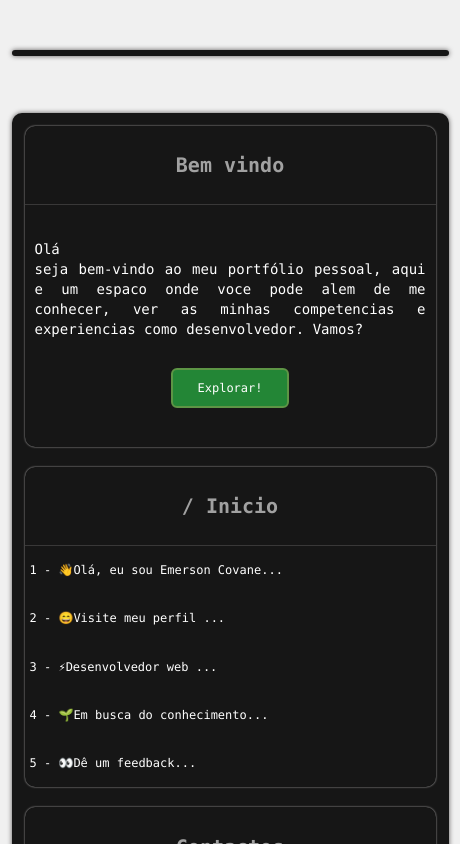
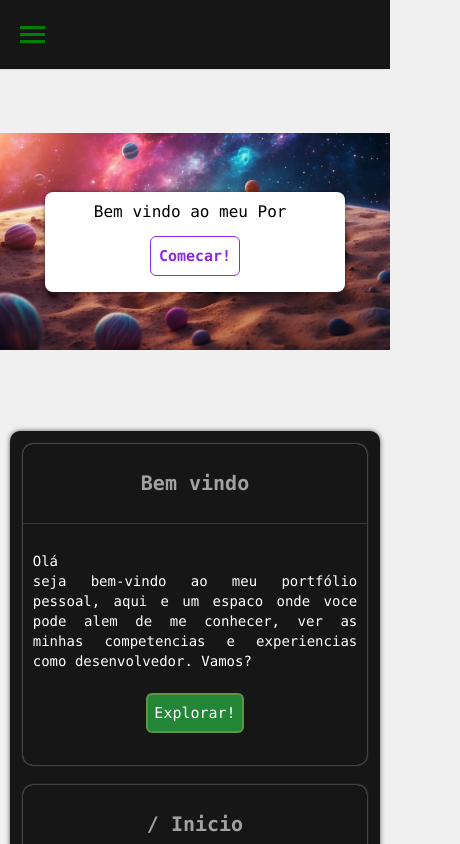
Before and after one commit to emers0n17/Portfolio_React, a React (Vite) app: page / in a window 390 px wide. Shown: the top 844 px of the page, 460 px wide, since content can reach past the window. Built offline with nearby package versions, Linux system fonts and the light colour scheme.

Commit message:
Ajuste de responsividade do menu

```diff
--- a/src/Componentes/inicio/inicio.jsx
+++ b/src/Componentes/inicio/inicio.jsx
@@ -1,22 +1,26 @@
-/* eslint-disable react/prop-types */
-import React from "react";
+import React, { useState } from "react";
 import { TypeAnimation } from "react-type-animation";
 
-
-//A importar as imanges
+// Importar imagens
 import facebook from "../../Imagens/facebook-color-svgrepo-com.svg";
 import instagram from "../../Imagens/instagram-1-svgrepo-com.svg";
 import github from "../../Imagens/github-142-svgrepo-com.svg";
 import linkedin from "../../Imagens/linkedin-svgrepo-com.svg";
-import background from '../../Imagens/background.webp'
+import background from '../../Imagens/background.webp';
 
-//A importar o css
+// Importar CSS
 import "../../Estilos/estyleInicio.css";
 
+function Menu() {
+  const [isMenuOpen, setIsMenuOpen] = useState(false);
 
-function Menu() {
+  const toggleMenu = () => {
+    setIsMenuOpen(!isMenuOpen);
+  };
+
   return (
     <div id="menu">
+      <div className={`menu-items ${isMenuOpen ? "open" : ""}`}>
         <li>
           <a href="#menu">Inicio</a>
         </li>
@@ -36,6 +40,12 @@ function Menu() {
           <a href="#contacto_fundo">Contacto</a>
         </li>
       </div>
+      <div className="hamburger" onClick={toggleMenu}>
+        <div className="bar"></div>
+        <div className="bar"></div>
+        <div className="bar"></div>
+      </div>
+    </div>
   );
 }
 
@@ -45,15 +55,14 @@ function Banner() {
       <img src={background} alt="" />
       <div className="bannerInicio_texto">
         <TypeAnimation sequence={["Ola!...", "Bem vindo ao meu Portfolio...", 1000]} speed={300} />
-         <button id="bannerBotao" className="btn_card1_conteudo"><a id="boatao_banner_inicio" href="#perfil">Comecar!</a></button>
+        <button id="bannerBotao" className="btn_card1_conteudo">
+          <a id="boatao_banner_inicio" href="#perfil">Comecar!</a>
+        </button>
       </div>
-
     </div>
-  )
+  );
 }
 
-
-//Componente onde irao ficar as informacoes do inicio ou card
 function InfoInicioReact1(props) {
   return (
     <div className="inforInicio">
@@ -67,10 +76,9 @@ function InfoInicioReact1(props) {
   );
 }
 
-//Conteudo do primeiro card
 function Conteudo_card1() {
   return (
-    <div  className="card1_conteudo">
+    <div className="card1_conteudo">
       <h2 className="texto_conteudo_card1">
         Olá <br />
         seja bem-vindo ao meu portfólio pessoal, aqui e um espaco onde voce pode alem de me conhecer, ver as minhas competencias e experiencias como desenvolvedor.
@@ -79,11 +87,9 @@ function Conteudo_card1() {
       </h2>
       <button className="btn_card1_conteudo"><a href="#sobreContainer">Explorar!</a></button>
     </div>
-  )
+  );
 }
 
-
-//Conteudo do segundo card
 function Conteudo_card2() {
   return (
     <div className="card2_conteudo">
@@ -95,23 +101,22 @@ function Conteudo_card2() {
         <p className="item_lista_card2">5 - 👀 <TypeAnimation sequence={["Dê um feedback...", 3000]} speed={30} /></p>
       </ol>
     </div>
-  )
+  );
 }
 
-//Conteudo do terceiro card
 function Conteudo_card3() {
   return (
     <div className="card2_conteudo">
       <ol type="1" className="lista_card3_conteudo">
-        <li><a href=""><img src={github} alt="" /> GitHub</a></li>
-        <li><a href=""><img src={instagram} alt="" /> Instagram</a></li>
-        <li><a href=""><img src={facebook} alt="" />Facebook</a></li>
-        <li><a href=""><img src={linkedin} alt="" />Linkedin</a></li>
+        <li><a href="https://github.com/emers0n17" target="_blank" rel="noopener noreferrer"><img src={github} alt="" /> GitHub</a></li>
+        <li><a href="https://www.instagram.com/emerson_cov" target="_blank" rel="noopener noreferrer"><img src={instagram} alt="" /> Instagram</a></li>
+        <li><a href="https://web.facebook.com/emerson.covane.3" target="_blank" rel="noopener noreferrer"><img src={facebook} alt="" />Facebook</a></li>
+        <li><a href="https://mz.linkedin.com/in/emerson-covane-867937275" rel="noopener noreferrer" target="_blank"><img src={linkedin} alt="" />Linkedin</a></li>
       </ol>
     </div>
-  )
+  );
 }
-//Conteudo do quarto card
+
 function Conteudo_card4() {
   return (
     <div className="card2_conteudo">
@@ -122,9 +127,8 @@ function Conteudo_card4() {
         <li></li>
       </ol>
     </div>
-  )
+  );
 }
-
 
 class Inicio extends React.Component {
   render() {
@@ -137,7 +141,7 @@ class Inicio extends React.Component {
             <InfoInicioReact1 conteudo={<Conteudo_card1 />} titulo={"Bem vindo"} />
             <InfoInicioReact1 conteudo={<Conteudo_card2 />} titulo={"/ Inicio"} />
             <InfoInicioReact1 conteudo={<Conteudo_card3 />} titulo={"Contactos"} />
-            <InfoInicioReact1 conteudo={<Conteudo_card4/>} titulo={"Noticias"}  />
+            <InfoInicioReact1 conteudo={<Conteudo_card4 />} titulo={"Noticias"} />
           </div>
         </div>
       </div>
--- a/src/Estilos/estyleInicio.css
+++ b/src/Estilos/estyleInicio.css
@@ -1,3 +1,25 @@
+* {
+  margin: 0;
+  padding: 0;
+  box-sizing: border-box;
+  user-select: none; /* Removido o !important */
+}
+
+html {
+  scroll-behavior: smooth;
+  width: 100%; /* Ajuste para garantir a responsividade */
+  height: 100%; /* Ajuste para garantir a responsividade */
+  min-width: 320px; /* Mudado de 460px para 320px, padrão mínimo para dispositivos móveis */
+}
+
+body {
+  min-height: 100vh; /* Garantir que o body ocupe pelo menos a altura da viewport */
+  background-color: white;
+  display: flex;
+  width: 100%;
+  flex-direction: column;
+}
+
 #inicio {
   width: 100%;
   height: auto;
@@ -9,11 +31,10 @@
 .bannerInicio {
   width: 80%;
   height: 500px;
-   background-color: crimson;
   border-radius: 8px;
   box-shadow: 0 0 5px rgb(93, 91, 91);
-   background-repeat: no-repeat !important;
-   background-size: 80% !important;
+  background-repeat: no-repeat; /* Removido o !important */
+  background-size: 80%; /* Removido o !important */
   background-position: center;
   display: flex;
   justify-content: center;
@@ -30,6 +51,7 @@
   border: 1px solid blueviolet;
   background-color: transparent;
   font-weight: 700;
+  transition: background-color 0.3s; /* Adicionada transição */
 }
 
 #bannerBotao #boatao_banner_inicio {
@@ -64,16 +86,15 @@
   font-size: 20px;
 }
 
- /*@byCovane: containerInicio principal*/
+/* @byCovane: containerInicio principal */
 #containerInicio {
   width: 100%;
-   height: 1200px !important;
+  height: 1200px;
   display: flex;
   flex-direction: column;
   justify-content: space-evenly;
   align-items: center;
 }
-
 
 .lista_card3_conteudo {
   background-color: white;
@@ -82,18 +103,17 @@
 
 .lista_card3_conteudo li {
   height: calc(100% / 4);
-  border: 1px solid white;
-  border: 1px solid rgba(0, 0, 0, 0.1);
+  border: 1px solid rgba(0, 0, 0, 0.1); /* Removida duplicação */
 }
 
- #lista_card4_conteudo li{
+#lista_card4_conteudo li {
   display: flex;
   justify-content: flex-start;
   align-items: center;
   padding-left: 20px;
 }
 
- .lista_card3_conteudo li a{
+.lista_card3_conteudo li a {
   display: flex;
   justify-content: flex-start;
   align-items: center;
@@ -103,13 +123,11 @@
   color: black;
 }
 
- .lista_card3_conteudo li img{
+.lista_card3_conteudo li img {
   width: 40px;
   margin-right: 20px;
   margin-left: 10px;
 }
-
-
 
 #perfil {
   width: 80vw;
@@ -136,7 +154,7 @@
   overflow: hidden;
 }
 
- /* titulo do Componente onde ficam as informacoes no inicio */
+/* Titulo do Componente onde ficam as informacoes no inicio */
 .tituto_inforInicio {
   width: 100%;
   height: 10vh;
@@ -153,14 +171,13 @@
   font-size: 20px;
 }
 
- /* conteudo do Componente onde ficam as informacoes no inicio */
+/* Conteudo do Componente onde ficam as informacoes no inicio */
 .conteudo_inforInicio {
   width: 100%;
   height: 80%;
 }
 
- /* Conteudo dos card
- Conteudo do card1 */
+/* Conteudo dos card - card1 */
 .card1_conteudo {
   width: 100%;
   height: 100%;
@@ -169,7 +186,7 @@
   flex-direction: column;
   justify-content: space-evenly;
   align-items: center;
-   user-select: none !important;
+  user-select: none; /* Removido o !important */
 }
 
 .texto_conteudo_card1 {
@@ -181,7 +198,7 @@
   font-weight: 400;
 }
 
- /* botao explorar */
+/* Botao explorar */
 .btn_card1_conteudo {
   border: 2px solid rgb(93, 149, 69);
   background-color: #238636;
@@ -195,11 +212,10 @@
   cursor: pointer;
 }
 
- .btn_card1_conteudo a{
+.btn_card1_conteudo a {
   font-family: consolas;
-  font-size: 12px !important;
+  font-size: 15px;
   color: white;
-  font-size: 15px;
   text-decoration: none;
   padding: 10px 25%;
 }
@@ -219,7 +235,7 @@
   user-select: none;
 }
 
- /* lista do conteudo no card 2 */
+/* Lista do conteudo no card 2 */
 .lista_card2_conteudo {
   width: 100%;
   height: 100%;
@@ -237,51 +253,56 @@
   padding-left: 5px;
 }
 
- /*@byCovane: Menu containerInicio*/
+/* @byCovane: Menu containerInicio */
 #menu {
   width: 80%;
-   height: 60px;
+  border-radius: 8px;
   background-color: rgb(22, 22, 22);
-   box-shadow: 0 0 5px rgb(93, 91, 91);
-   border-radius: 12px;
-   display: grid;
-   grid-template-columns: repeat(5, 1fr);
-   overflow: hidden;
-   padding: 3px;
+  box-shadow: 0 0 2px rgb(193, 191, 191);
+  display: flex;
+  justify-content: space-between;
+  align-items: center;
+  padding: 10px 20px;
 }
 
- #menu li {
+#menu .menu-items {
+  display: flex;
   list-style: none;
-   border-radius: 12px;
+  gap: 20px;
+}
+
+#menu .menu-items li:hover {
+  background-color: rgb(22, 22, 22);
+  box-shadow: 0 0 2px rgb(193, 191, 191);
+  border-radius: 8px;
+}
+
+#menu .menu-items li{
+height: calc(200px / 6);
 display: flex;
 justify-content: center;
 align-items: center;
-   height: 50px;
+}
+#menu .menu-items li a {
+  text-decoration: none;
+  color: white;
+  font-size: 18px;
+  font-weight: 500;
 }
 
- #menu li a {
-   text-decoration: none;
-   color: white;
-   font-family: "Poppins", sans-serif;
-   font-size: clamp(10px, 15px, 20px);
-   font-weight: 600;
-   border-radius: 12px;
-   width: 95%;
-   height: 90%;
-   display: flex;
-   justify-content: center;
-   align-items: center;
-   transition: 0.2s;
-   user-select: none;
+#menu .hamburger {
+  display: none;
+  flex-direction: column;
+  cursor: pointer;
+  gap: 4px;
 }
 
- #menu li a:hover {
-   box-shadow: 0 0 2px rgb(125, 125, 125);
-   font-size: clamp(11px, 16px, 21px);
-   color: white;
-   font-weight: 700;
+#menu .hamburger .bar {
+  width: 25px;
+  height: 3px;
+  background-color: green;
+  z-index: 2;
 }
-
 
 @keyframes react {
   from {
@@ -293,7 +314,7 @@
   }
 }
 
- /*Titulo do componenteno inicio*/
+/* Titulo do componente no inicio */
 #tituloInicioReact {
   color: white;
   font-size: clamp(1em, 1em + 1vw, 1em);
@@ -305,9 +326,7 @@
   }
 }
 
-
 @media screen and (max-width: 1200px) {
-
   #containerInicio {
       height: 100vh;
   }
@@ -316,6 +335,7 @@
       width: 30%;
       height: 40px;
   }
+
 
   #perfil {
       height: 900px;
@@ -328,11 +348,9 @@
   #menu {
       font-size: 14px;
   }
-
 }
 
 @media screen and (max-width: 700px) {
-
   #inicio {
       display: flex;
       flex-direction: column;
@@ -342,29 +360,63 @@
   }
 
   #containerInicio {
-     height: 1400px !important;
+      height: 1400px;
   }
 
   #menu {
-     width: 95%;
+    width: 100%;
+    border-radius: 0;
   }
+
+  .bannerInicio {
+    box-shadow: none;
+  }
+
+  #menu .menu-items {
+    position: absolute;
+    top: 100px;
+    left: 10px;
+    flex-direction: column;
+    align-items: flex-start;
+    border-radius: 10px;
+    width: 50%;
+    height: 200px;
+    display: none;
+    gap: 0;
+    padding: 20px;
+  background-color: rgb(22, 22, 22);
+  box-shadow: 0 0 2px rgb(193, 191, 191);
+    z-index: 2;
+}
+
+#menu .menu-items.open {
+    display: flex;
+}
+
+#menu .hamburger {
+    display: flex;
+}
+
 
   #perfil {
       height: 90vh;
       width: 95%;
   }
-
 }
 
 @media screen and (max-width: 480px) {
-
   #menu {
       height: 100px;
+  }
+
+  #menu a {
+    font-size: 12px !important;
   }
 
   .bannerInicio {
       height: 500px;
       margin: 20px 0;
+      width: 100%;
   }
 
   #inicio {
@@ -372,18 +424,14 @@
   }
 
   #containerInicio {
-     height: 1500px;
+      min-height: 1800px;
+      height: auto;
   }
 
   #perfil {
       height: 1600px;
-   }
-
-
-   #perfil {
       grid-template-columns: 1fr;
       grid-template-rows: repeat(4, 38vh);
       margin-top: 2vh;
   }
-
 }
--- a/src/Estilos/global.css
+++ b/src/Estilos/global.css
@@ -2,18 +2,18 @@
   margin: 0;
   padding: 0;
   box-sizing: border-box;
-    user-select: none !important;
+  user-select: none; /* Removido o !important */
 }
 
 html {
   scroll-behavior: smooth;
-  width: auto !important;
-  height: auto !important;
-  min-width: 460px !important;
+  width: 100%; /* Ajuste para garantir a responsividade */
+  height: 100%; /* Ajuste para garantir a responsividade */
+  min-width: 320px; /* Mudado de 460px para 320px, padrão mínimo para dispositivos móveis */
 }
 
 body {
-    height: auto !important;
+  min-height: 100vh; /* Garantir que o body ocupe pelo menos a altura da viewport */
   background-color: white;
   display: flex;
   width: 100%;
--- a/src/Estilos/styleMain.css
+++ b/src/Estilos/styleMain.css
@@ -29,6 +29,6 @@
 @media screen and (max-width: 480px) {
     #tituloSecao {
         margin-top: 5vh;
-        height: 200px;
+        height: 100px;
     }
 }
--- a/src/Main.jsx
+++ b/src/Main.jsx
@@ -35,9 +35,8 @@ class Main extends React.Component {
     return (
       <>
         <Inicio />
-        <Espaco height="10" color="blue" />
+        <Espaco height="300" color="blue" />
         <TituloSecao   desc="Sobre min"/>
-        <Espaco height="10" color="blue" />
         <Sobre />
         <Espaco height="10" color="blue" />
         <TituloSecao desc="Minhas habilidades"/>
```
Lines whose indentation alone changed are shown as unchanged.
